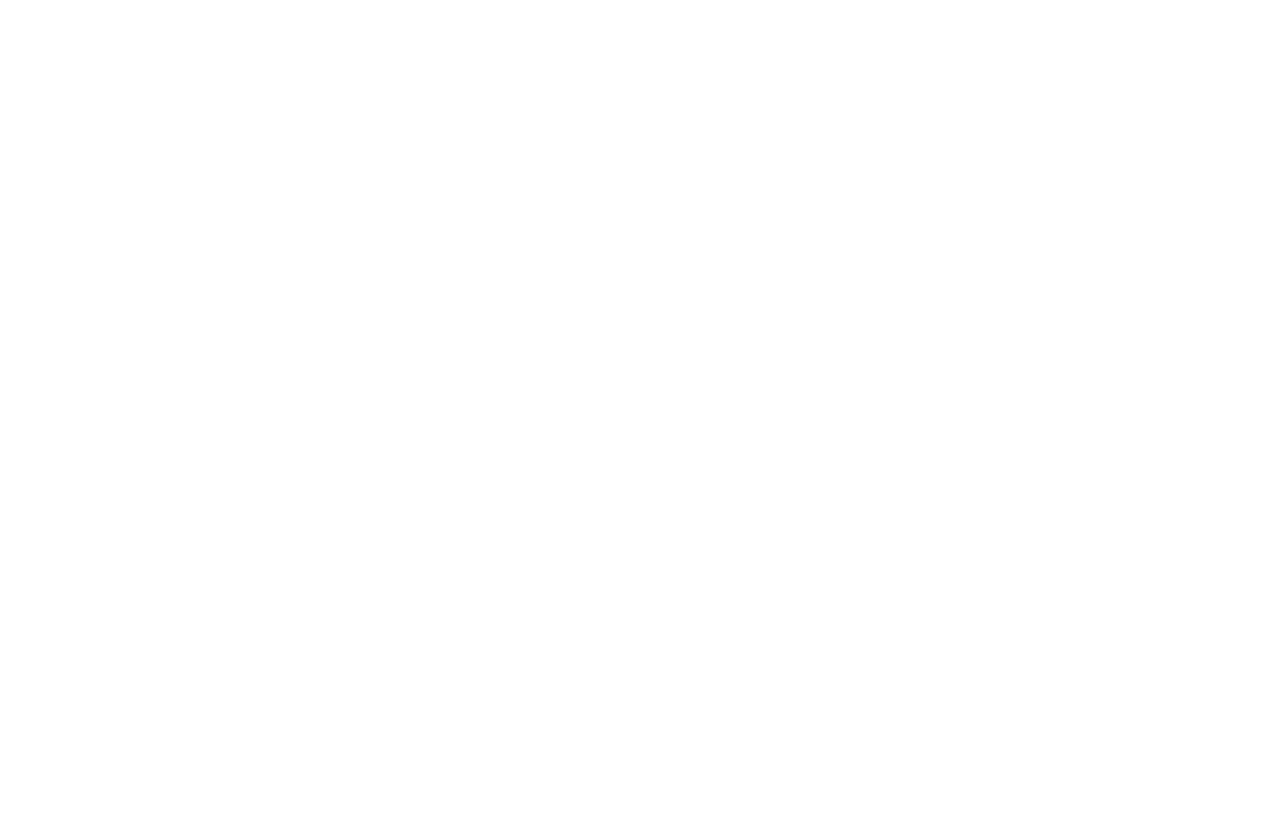
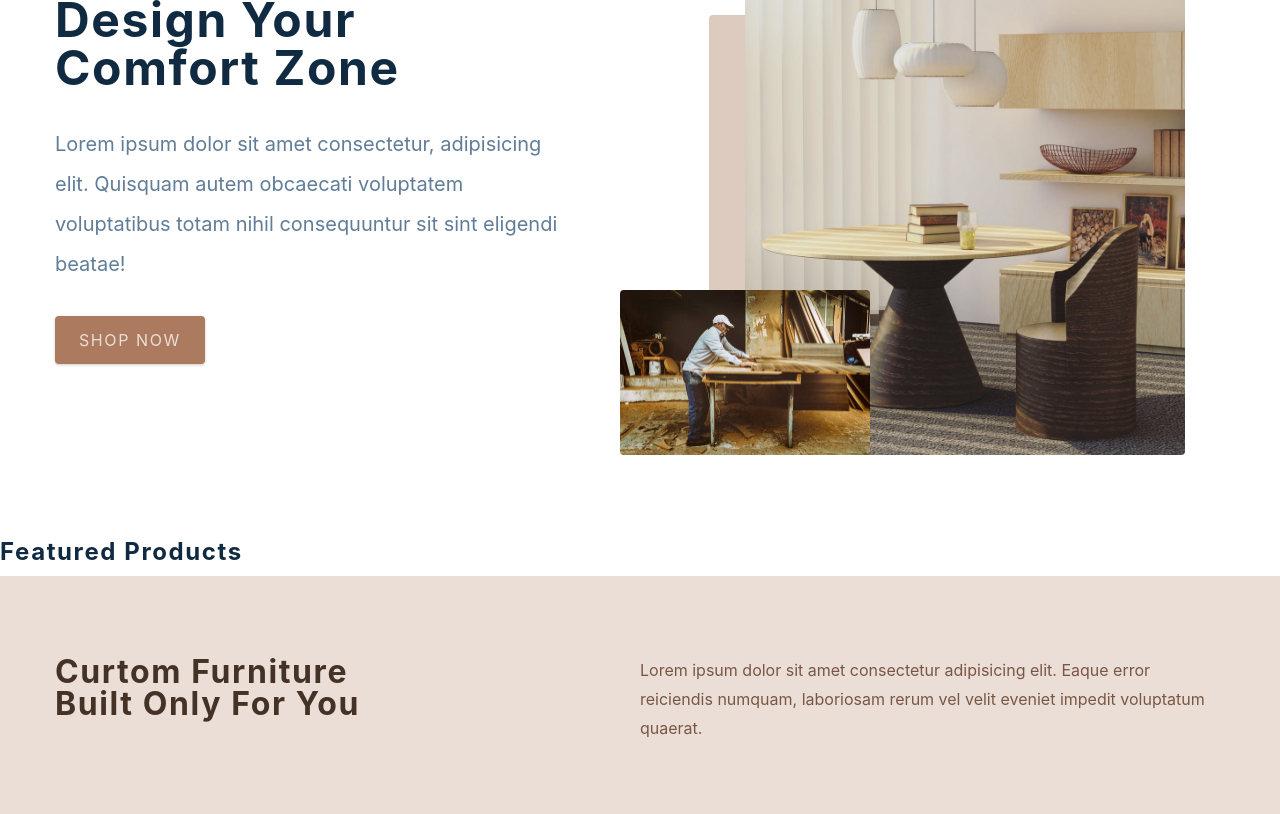
Before and after one commit to ankit-ml12/Main-Projects, a React (Create React App) app in the folder React/2. E-Commerce/: page / in a window 1280 px wide. Shown: the part 260-1074 px from the top of the page. Before the commit the page ends 800 px from the top, so only its background shows below. Built offline with nearby package versions, Linux system fonts and the light colour scheme; the HTML template or start-up script is replaced by a standard one.

Commit message:
home page

```diff
--- a/React/2. E-Commerce/src/components/Contact.js
+++ b/React/2. E-Commerce/src/components/Contact.js
@@ -2,7 +2,35 @@
 import styled from 'styled-components'
 
 const Contact = () => {
-  return <h4>contact section</h4>
+  return (
+    <Wrapper>
+      <div className="section-center">
+        <h3>Join our newsletter and get 20% off</h3>
+        <div className="content">
+          <p>
+            Lorem, ipsum dolor sit amet consectetur adipisicing elit. Illum vero
+            consequuntur aut atque architecto accusamus dignissimos dolore unde
+            explicabo sit!
+          </p>
+          <form
+            action="https://formspree.io/f/mknaqval"
+            method="POST"
+            className="contact-form"
+          >
+            <input
+              type="email"
+              className="form-input"
+              placeholder="enter email"
+              name="_replyto"
+            />
+            <button type="submit" className="submit-btn">
+              subscribe
+            </button>
+          </form>
+        </div>
+      </div>
+    </Wrapper>
+  )
 }
 const Wrapper = styled.section`
   padding: 5rem 0;
--- a/React/2. E-Commerce/src/components/Hero.js
+++ b/React/2. E-Commerce/src/components/Hero.js
@@ -5,7 +5,28 @@
 import heroBcg2 from '../assets/hero-bcg-2.jpeg'
 
 const Hero = () => {
-  return <h4>hero</h4>
+  return (
+    <Wrapper className="section-center">
+      <article className="content">
+        <h1>
+          design your <br />
+          comfort zone
+        </h1>
+        <p>
+          Lorem ipsum dolor sit amet consectetur, adipisicing elit. Quisquam
+          autem obcaecati voluptatem voluptatibus totam nihil consequuntur sit
+          sint eligendi beatae!
+        </p>
+        <Link to="/products" className="btn  hero-btn">
+          shop now
+        </Link>
+      </article>
+      <article className="img-container">
+        <img src={heroBcg} alt="nice table" className="main-img" />
+        <img src={heroBcg2} alt="personal working" className="accent-img" />
+      </article>
+    </Wrapper>
+  )
 }
 
 const Wrapper = styled.section`
--- a/React/2. E-Commerce/src/components/Services.js
+++ b/React/2. E-Commerce/src/components/Services.js
@@ -3,7 +3,34 @@
 import { services } from '../utils/constants'
 
 const Services = () => {
-  return <h4>services </h4>
+  return (
+    <Wrapper>
+      <div className="section-center">
+        <article className="header">
+          <h3>
+            curtom furniture <br /> built only for you
+          </h3>
+          <p>
+            Lorem ipsum dolor sit amet consectetur adipisicing elit. Eaque error
+            reiciendis numquam, laboriosam rerum vel velit eveniet impedit
+            voluptatum quaerat.
+          </p>
+        </article>
+        <div className="services-center">
+          {services.map((service) => {
+            const { id, icon, title, text } = service
+            return (
+              <article key={id} className="service">
+                <span className="icon">{icon}</span>
+                <h4>{title}</h4>
+                <p>{text}</p>
+              </article>
+            )
+          })}
+        </div>
+      </div>
+    </Wrapper>
+  )
 }
 
 const Wrapper = styled.section`
--- a/React/2. E-Commerce/src/pages/HomePage.js
+++ b/React/2. E-Commerce/src/pages/HomePage.js
@@ -1,7 +1,14 @@
 import React from 'react'
 import { FeaturedProducts, Hero, Services, Contact } from '../components'
 const HomePage = () => {
-  return <h4>home page</h4>
+  return (
+    <main>
+      <Hero />
+      <FeaturedProducts />
+      <Services />
+      <Contact />
+    </main>
+  )
 }
 
 export default HomePage
```
